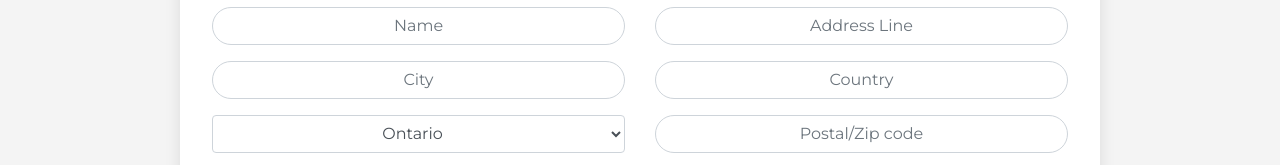
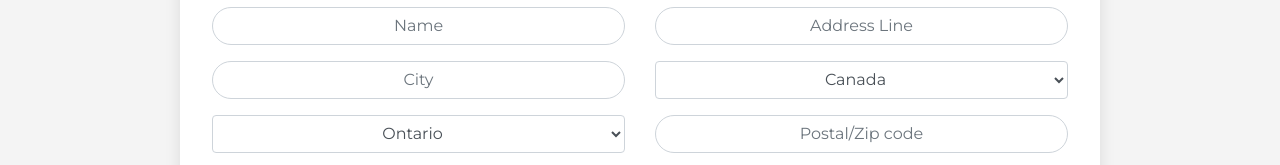
Before and after one commit to R2S2-Capstone/TBS, a Vue app in the folder TBS.Website/: page /Register in a window 1280 px wide. Shown: the part 892-1057 px from the top of the page. Built offline with nearby package versions, Linux system fonts and the light colour scheme; no server answers.

Commit message:
Country is now a dropdowninstead of a text field

```diff
--- a/TBS.Website/src/views/Register.vue
+++ b/TBS.Website/src/views/Register.vue
@@ -46,8 +46,12 @@
           <div class="col-lg-6 col-md-6 col-sm-12">
             <FormText v-model="company.address.city" placeHolder="City" errorMessage="Please enter a city" :validator="$v.company.address.city"/>
           </div>
-          <div class="col-lg-6 col-md-6 col-sm-12">
-            <FormText v-model="company.address.country" placeHolder="Country" errorMessage="Please enter a country" :validator="$v.company.address.country"/>
+          <div class="col-lg-6 col-md-6 col-sm-12 form-label-group">
+            <select v-model="company.address.country" class="form-control text-center">
+              <option value="Canada">Canada</option>
+              <option value="USA">USA</option>
+              <option value="Mexico">Mexico</option>
+            </select>
           </div>
         </div>
         <div class="row">
@@ -115,7 +119,7 @@ export default {
           addressLine: '',
           city: '',
           province: 'Ontario',
-          country: '',
+          country: 'Canada',
           postalCode: '',
         },
         contact: {
@@ -153,9 +157,6 @@ export default {
           required
         },
         city: {
-          required
-        },
-        country: {
           required
         },
         postalCode: {
```
